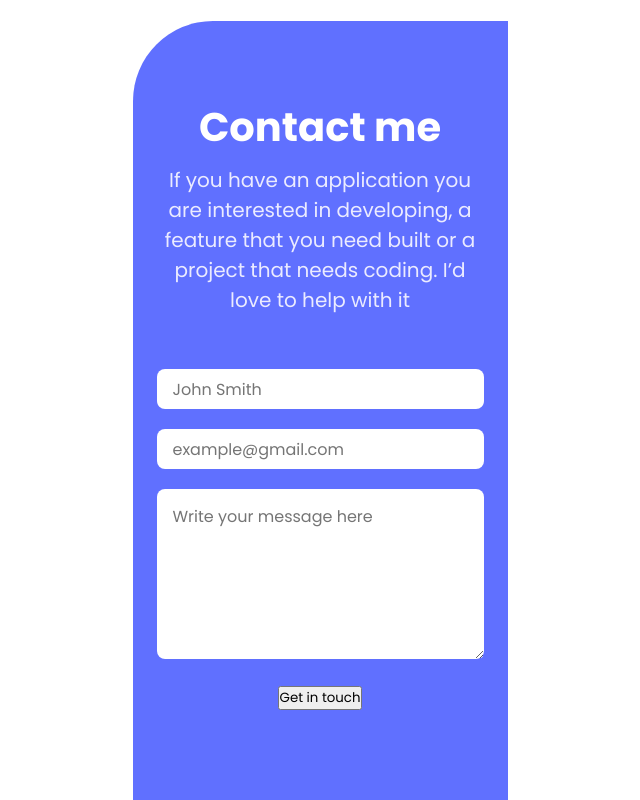
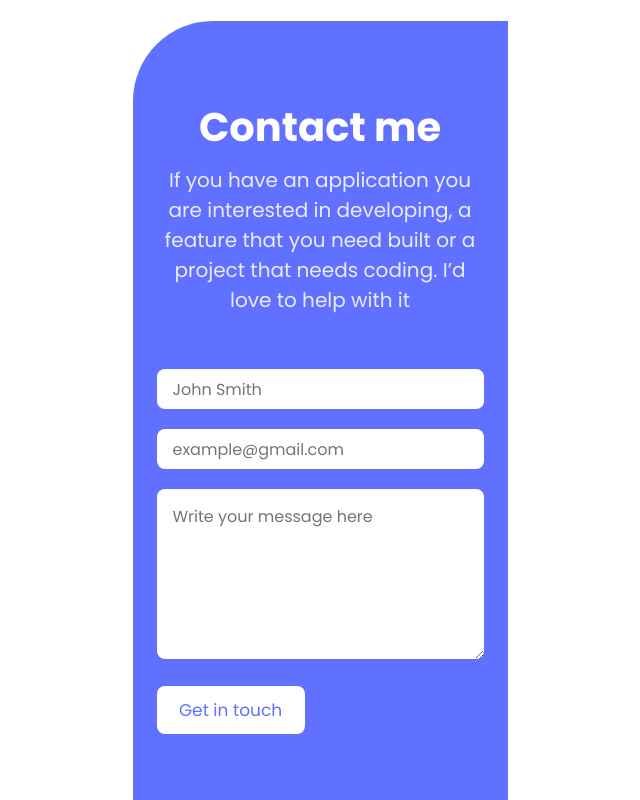
Before and after one commit to asifaminisonline/portfolio_website, a website: page index.html in a window 1280 px wide. Shown: the part 4677-5477 px from the top of the page, without its empty margins (320-960 px from the left). Drawn offline with Linux system fonts and the light colour scheme.

Commit message:
Did some changes in CSS files

```diff
--- a/styles.css
+++ b/styles.css
@@ -313,3 +313,23 @@ nav {
   border: 1px solid #cfd8dc;
   box-shadow: 0 0 10px #719ece;
 }
+.submit-button {
+  align-self: flex-start;
+  margin-left: 24px;
+  width: 148px;
+  height: 48px;
+  border-radius: 8px;
+  border: #6070ff;
+  text-align: center;
+  color: #6070ff;
+  font-size: 17px;
+  letter-spacing: 3%;
+  line-height: 24px;
+  background-color: #fff;
+  cursor: pointer;
+}
+.submit-button:hover {
+  color: #fff;
+  background: #396df2;
+  border: 1px solid #fff;
+}
```
